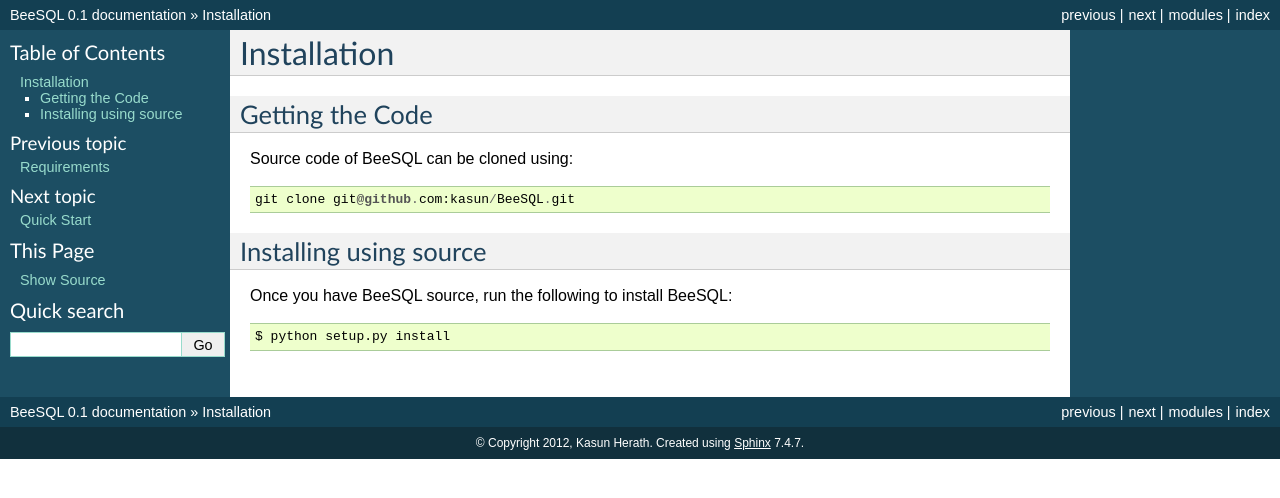
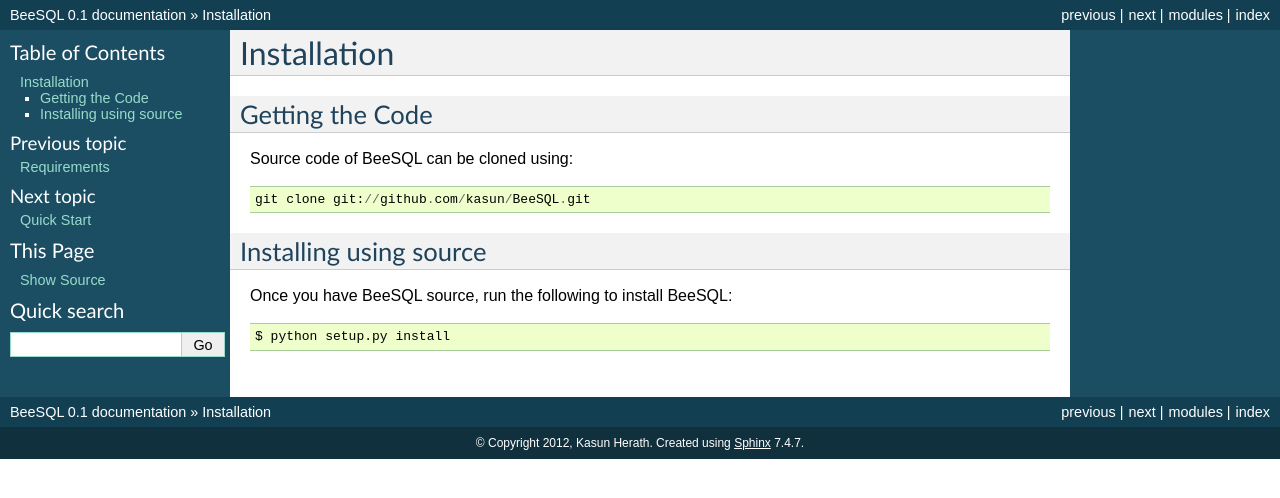
Before and after one commit to kasun/BeeSQL, a Sphinx documentation site: the page built from docs/user/install.rst, in a window 1280 px wide. Shown: the top 498 px of the page. Built offline with Sphinx 7.4.7, drawn with Linux system fonts in a browser that asks for light colours.

```diff
--- a/docs/user/install.rst
+++ b/docs/user/install.rst
@@ -8,7 +8,7 @@ Getting the Code
 
 Source code of BeeSQL can be cloned using::
 
-    git clone git@github.com:kasun/BeeSQL.git
+    git clone git://github.com/kasun/BeeSQL.git
 
 Installing using source
 -----------------------
```
